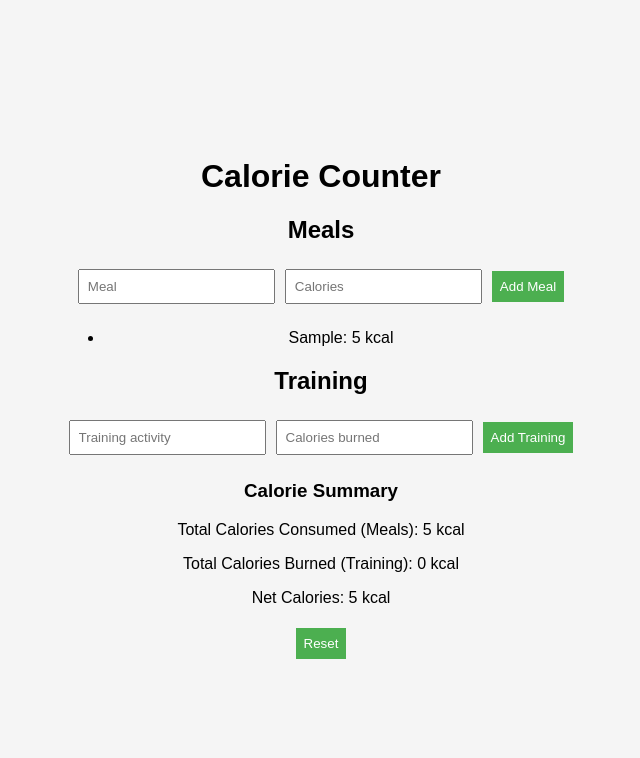
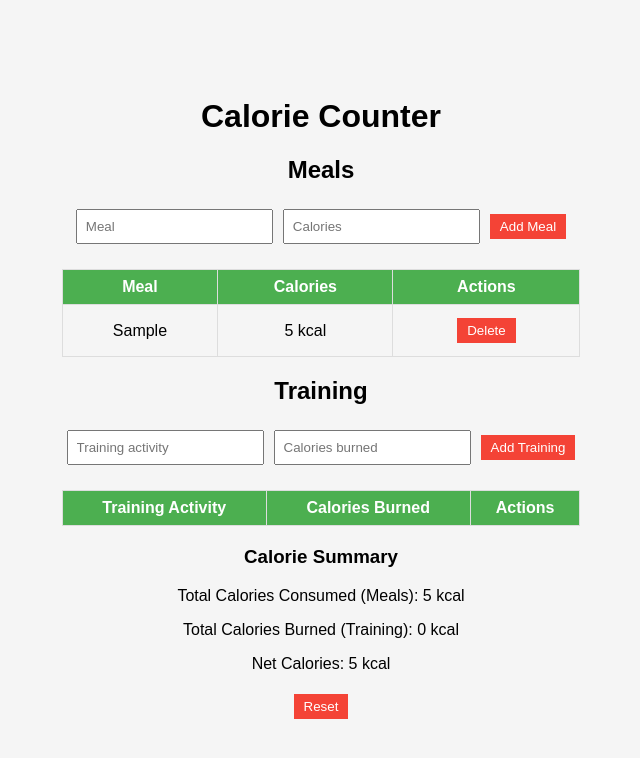
Before and after one commit to MarcinK420/CalorieBank, a React (Create React App) app: page / in a window 1280 px wide. Both pictures are taken after typing "Sample", "5" into the empty fields and a click on the button "Add Meal". Shown: the top 758 px of the page, without its empty margins (319-959 px from the left). Built offline with nearby package versions, Linux system fonts and the light colour scheme.

Commit message:
ver 0.3
-added local storage
-added delete option
-meals and trainings displayed in table

```diff
--- a/src/App.css
+++ b/src/App.css
@@ -21,13 +21,31 @@ input, button {
   margin: 5px;
 }
 
+table {
+    width: 100%;
+    border-collapse: collapse;
+    margin-bottom: 20px;
+}
+
+th, td {
+    border: 1px solid #ddd;
+    padding: 8px;
+    text-align: center;
+}
+
+th {
+    background-color: #4CAF50;
+    color: white;
+}
+
 button {
-  background-color: #4CAF50;
-  color: white;
-  border: none;
-  cursor: pointer;
+    padding: 5px 10px;
+    background-color: #f44336;
+    color: white;
+    border: none;
+    cursor: pointer;
 }
 
 button:hover {
-  background-color: #45a049;
+    background-color: #d32f2f;
 }
--- a/src/App.js
+++ b/src/App.js
@@ -11,11 +11,27 @@ function App() {
   const [trainingEntries, setTrainingEntries] = useState([]);
 
   const handleAddMeal = (meal) => {
-    setMealEntries([meal, ...mealEntries]);
+    const updatedMeals = [meal, ...mealEntries];
+    setMealEntries(updatedMeals);
+    localStorage.setItem('mealEntries', JSON.stringify(updatedMeals));
   };
 
   const handleAddTraining = (training) => {
-    setTrainingEntries([training, ...trainingEntries]);
+    const updatedTrainings = [training, ...trainingEntries];
+    setTrainingEntries(updatedTrainings);
+    localStorage.setItem('trainingEntries', JSON.stringify(updatedTrainings));
+  };
+
+  const handleDeleteMeal = (id) => {
+    const updatedMeals = mealEntries.filter(entry => entry.id !== id);
+    setMealEntries(updatedMeals);
+    localStorage.setItem('mealEntries', JSON.stringify(updatedMeals));
+  };
+
+  const handleDeleteTraining = (id) => {
+    const updatedTrainings = trainingEntries.filter(entry => entry.id !== id);
+    setTrainingEntries(updatedTrainings);
+    localStorage.setItem('trainingEntries', JSON.stringify(updatedTrainings));
   };
 
   const handleReset = () => {
@@ -25,6 +41,13 @@ function App() {
     localStorage.removeItem('trainingEntries');
   };
 
+  useEffect(() => {
+    const storedMeals = JSON.parse(localStorage.getItem('mealEntries'));
+    const storedTrainings = JSON.parse(localStorage.getItem('trainingEntries'));
+    if (storedMeals) setMealEntries(storedMeals);
+    if (storedTrainings) setTrainingEntries(storedTrainings);
+  }, []);
+
   return (
     <div className="container">
       <h1>Calorie Counter</h1>
@@ -32,13 +55,13 @@ function App() {
       <section>
         <h2>Meals</h2>
         <MealForm onAddMeal={handleAddMeal} />
-        <MealList entries={mealEntries} />
+        <MealList entries={mealEntries} onDeleteMeal={handleDeleteMeal} />
       </section>
 
       <section>
         <h2>Training</h2>
         <TrainingForm onAddTraining={handleAddTraining} />
-        <TrainingList entries={trainingEntries} />
+        <TrainingList entries={trainingEntries} onDeleteTraining={handleDeleteTraining} />
       </section>
 
       <CalorieSummary
--- a/src/components/MealList.js
+++ b/src/components/MealList.js
@@ -1,14 +1,27 @@
 import React from 'react';
 
-function MealList({entries}) {
+function MealList({ entries, onDeleteMeal }) {
     return (
-        <ul>
-        {entries.map((entry) => (
-            <li key={entry.id}>
-                {entry.meal}: {entry.calories} kcal
-            </li>
-        ))}
-        </ul>
+        <table>
+            <thead>
+                <tr>
+                    <th>Meal</th>
+                    <th>Calories</th>
+                    <th>Actions</th>
+                </tr>
+            </thead>
+            <tbody>
+                {entries.map((entry) => (
+                    <tr key={entry.id}>
+                        <td>{entry.meal}</td>
+                        <td>{entry.calories} kcal</td>
+                        <td>
+                            <button onClick={() => onDeleteMeal(entry.id)}>Delete</button>
+                        </td>
+                    </tr>
+                ))}
+            </tbody>
+        </table>
     );
 }
 
--- a/src/components/TrainingList.js
+++ b/src/components/TrainingList.js
@@ -1,14 +1,27 @@
 import React from "react";
 
-function TrainingList({ entries }) {
+function TrainingList({ entries, onDeleteTraining }) {
     return (
-        <ul>
-        {entries.map((entry) => (
-            <li key={entry.id}>
-            {entry.training}: {entry.calories} kcal burned
-            </li>
-        ))}
-        </ul>
+        <table>
+            <thead>
+                <tr>
+                    <th>Training Activity</th>
+                    <th>Calories Burned</th>
+                    <th>Actions</th>
+                </tr>
+            </thead>
+            <tbody>
+                {entries.map((entry) => (
+                    <tr key={entry.id}>
+                        <td>{entry.training}</td>
+                        <td>{entry.calories} kcal</td>
+                        <td>
+                            <button onClick={() => onDeleteTraining(entry.id)}>Delete</button>
+                        </td>
+                    </tr>
+                ))}
+            </tbody>
+        </table>
     );
 }
 
```
